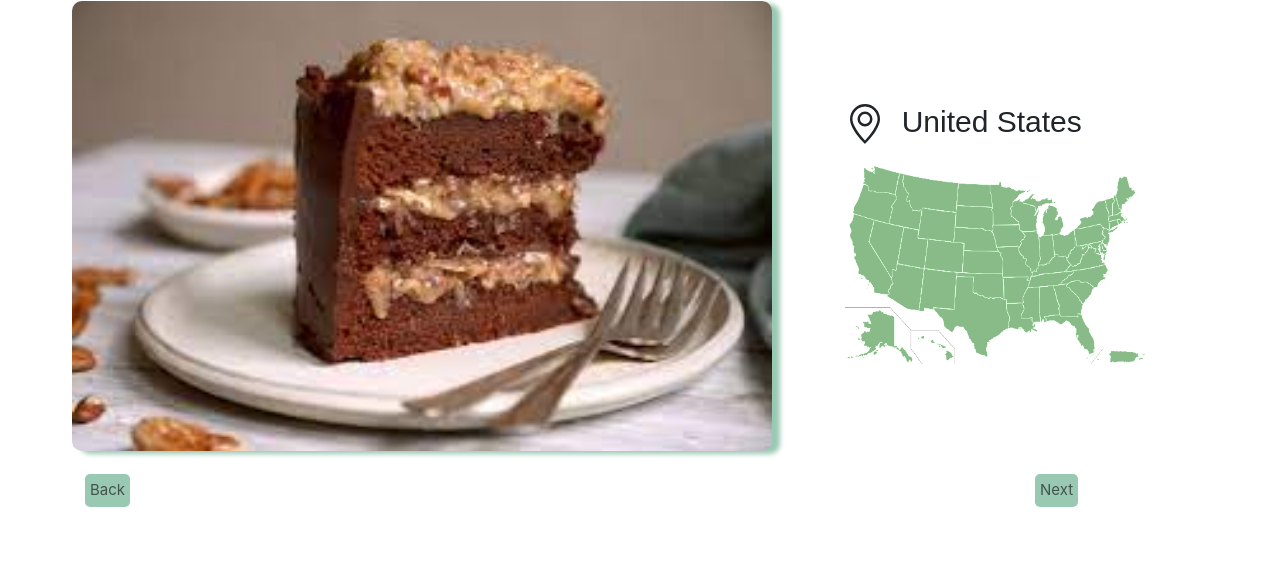
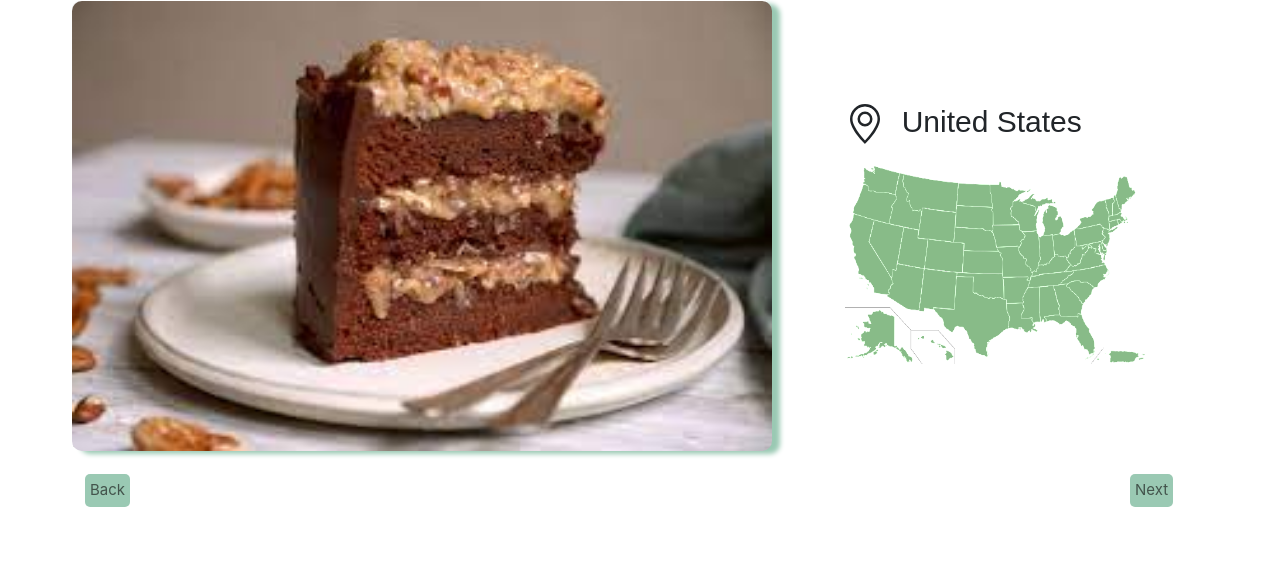
Before and after one commit to IsabelMacgill/UI_Project, a Flask app: page /learn/1 in a window 1280 px wide. Shown: the part 147-721 px from the top of the page. Run offline with Flask 2, Linux system fonts and the light colour scheme; some libraries are stand-ins or nearby versions.

Commit message:
fixed next button

```diff
--- a/templates/view_dessert.html
+++ b/templates/view_dessert.html
@@ -39,11 +39,11 @@
 		</div>
 	</div>
 	<div class="row">
-		<div class="col-2" id="back">
+		<div class="col-1" id="back">
 				<button id="backButton">Back</button>
 		</div>
-		<div class="col-8"></div>
-		<div class="col-2" id="nextButtonDiv">
+		<div class="col-10"></div>
+		<div class="col-1" id="nextButtonDiv">
 				<button id="next">Next</button>
 			</div>
 		</div>
```
